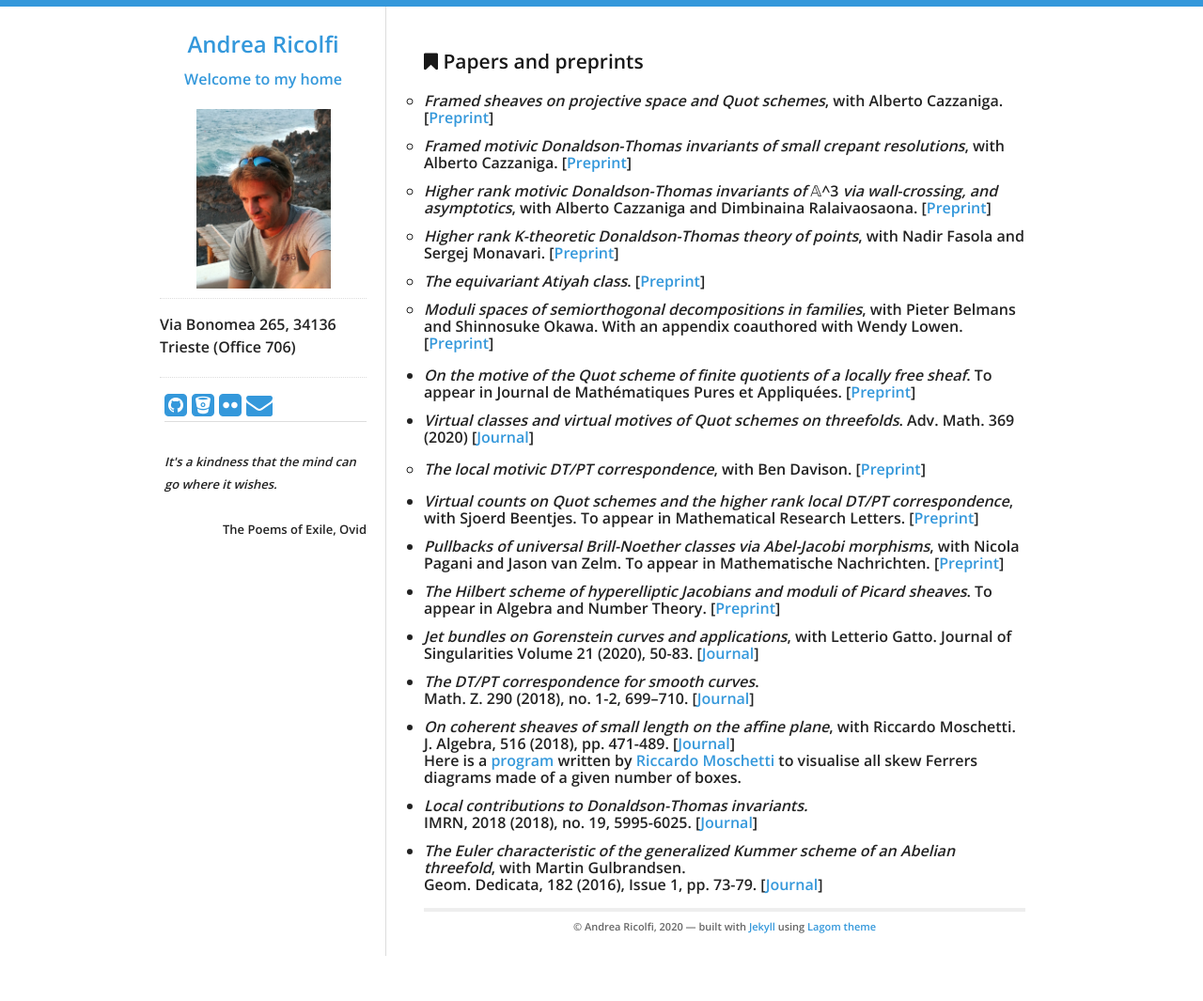
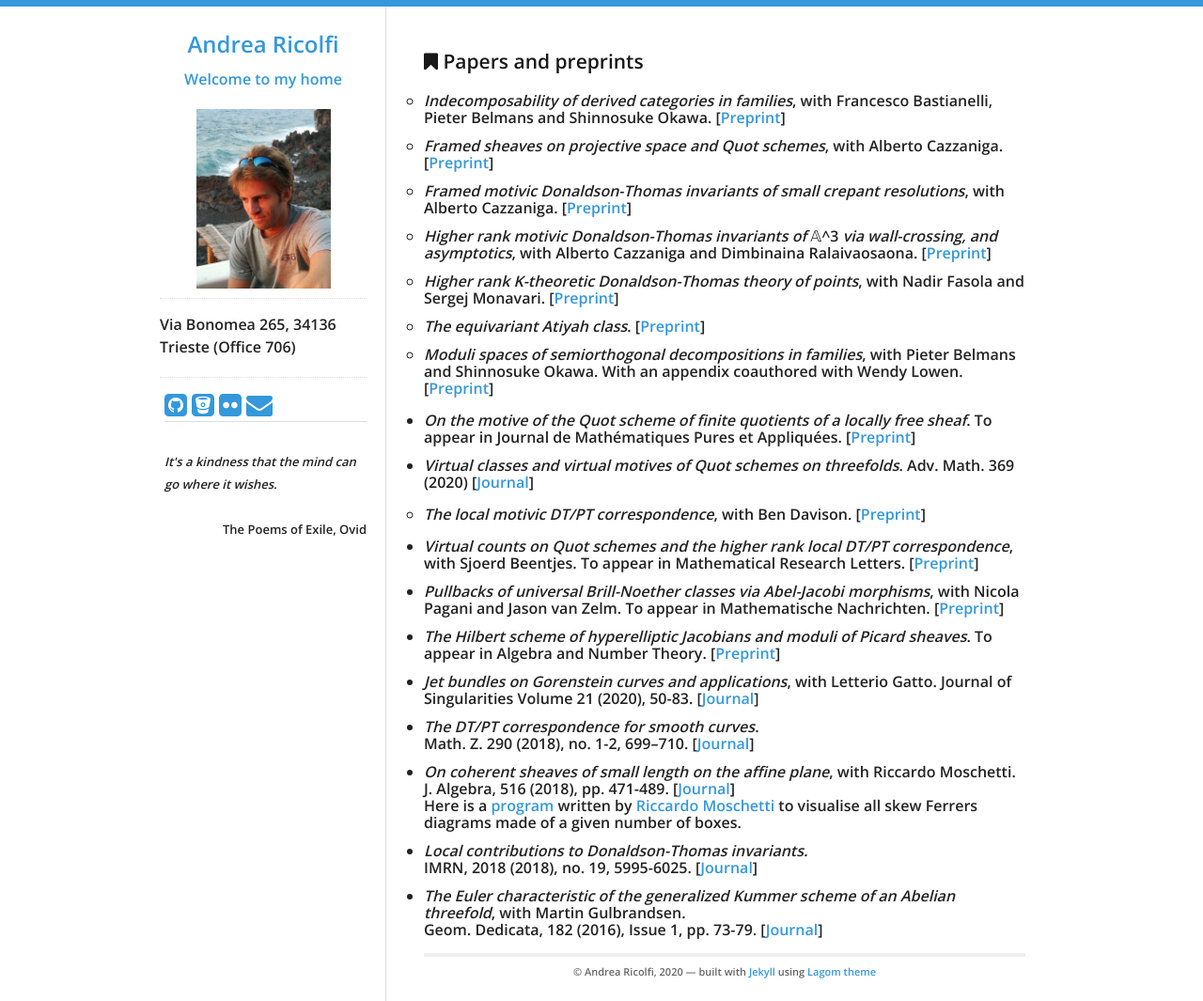
Before and after one commit to atricolfi/atricolfi.github.io, a Jekyll site: the page built from Papers.html, in a window 1280 px wide. Shown: the whole page at 94% size. Built offline with Jekyll 4.4.1, drawn with Linux system fonts in a browser that asks for light colours; before the commit the page ends 1017 px from its top, so only the background shows below that.

Commit message:
Update Papers.html
added [BBOR]

```diff
--- a/Papers.html
+++ b/Papers.html
@@ -8,6 +8,7 @@
 <p>
 
   <ul style="list-style-type:circle">
+<li><em>Indecomposability of derived categories in families</em>, with Francesco Bastianelli, Pieter Belmans and Shinnosuke Okawa. [<a href="https://arxiv.org/abs/2007.00994">Preprint</a>]</li>
 <li><em>Framed sheaves on projective space and Quot schemes</em>, with Alberto Cazzaniga. [<a href="https://arxiv.org/abs/2004.13633">Preprint</a>]</li>
 <li><em>Framed motivic Donaldson-Thomas invariants of small crepant resolutions</em>, with Alberto Cazzaniga. [<a href="https://arxiv.org/abs/2004.07837">Preprint</a>]</li>
 <li><em>Higher rank motivic Donaldson-Thomas invariants of </em>𝔸^3<em> via wall-crossing, and asymptotics</em>, with Alberto Cazzaniga and Dimbinaina Ralaivaosaona. [<a href="https://arxiv.org/abs/2004.07020">Preprint</a>]</li>
```
